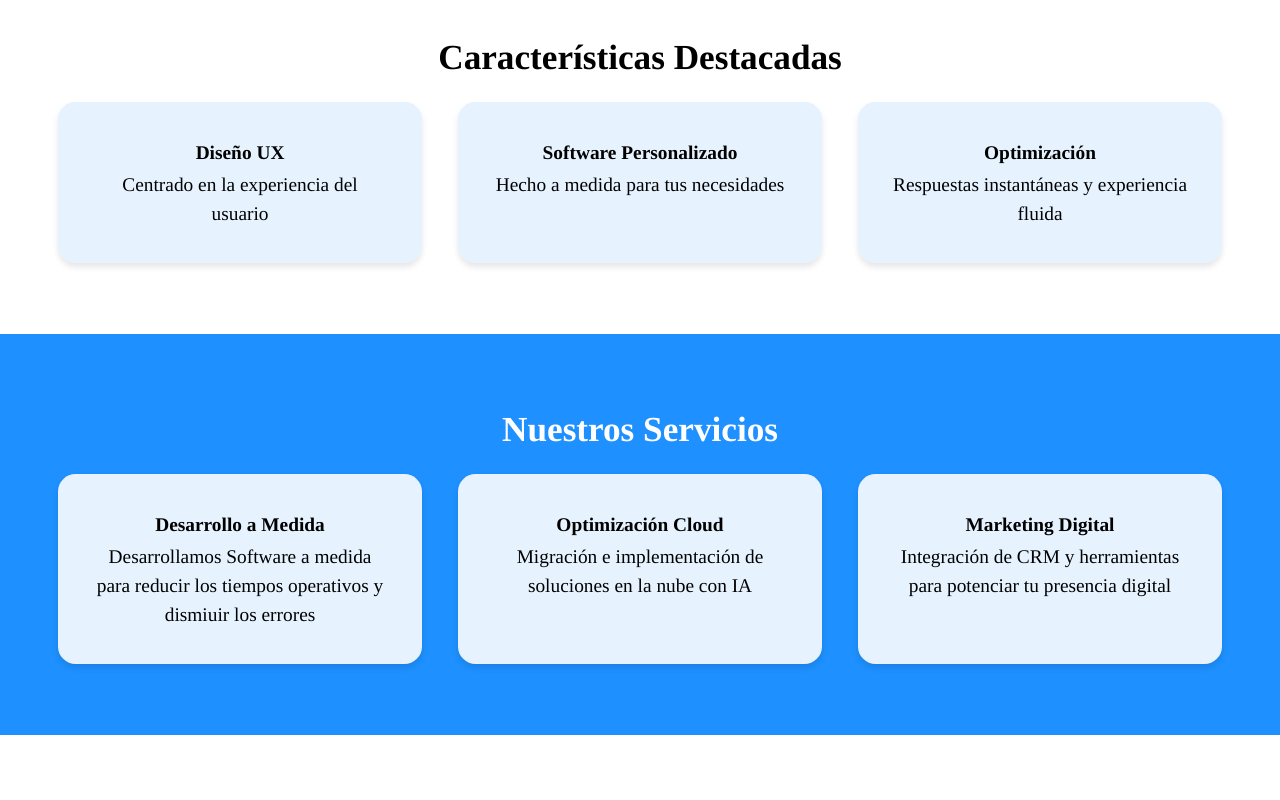
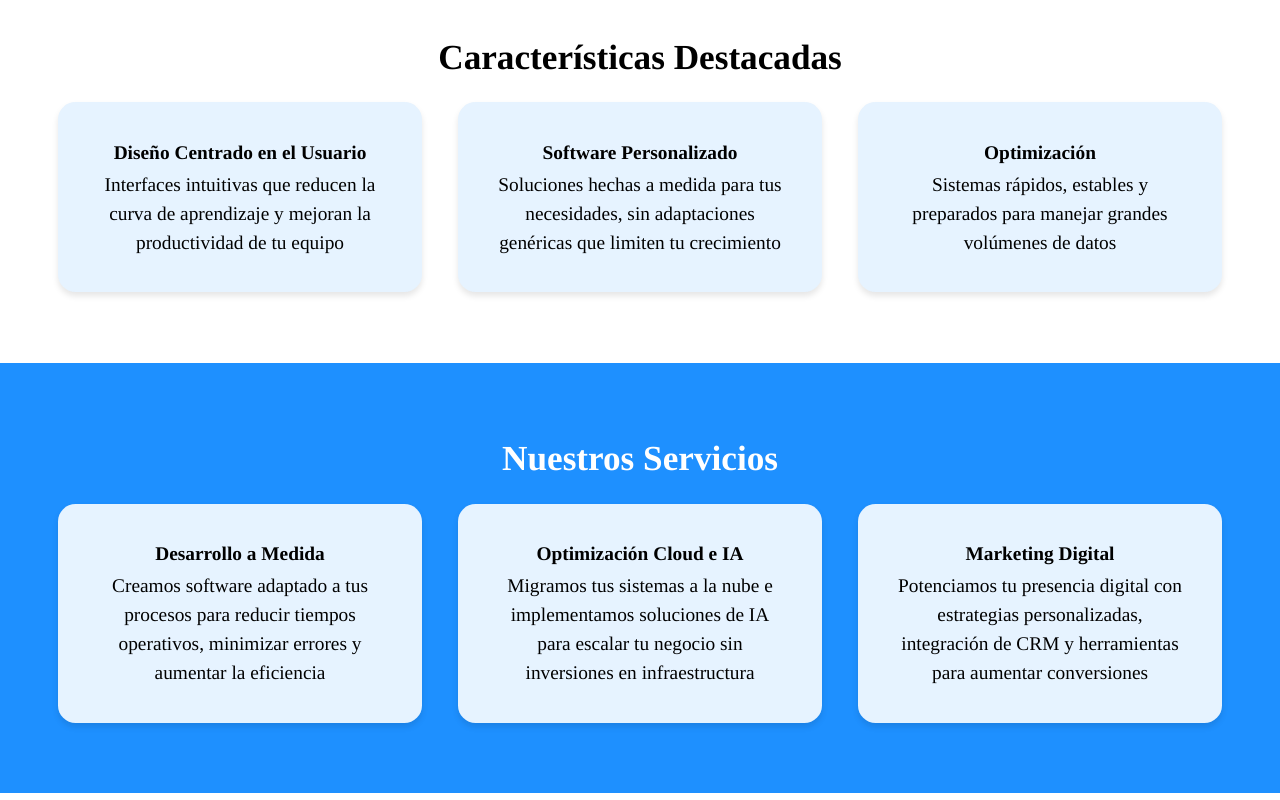
Before and after one commit to sebast825/Deklan, a website: page index.html in a window 1280 px wide. Shown: the part 1440-2240 px from the top of the page. Drawn offline with nearby package versions, Linux system fonts and the light colour scheme.

Commit message:
rows popup

```diff
--- a/index.html
+++ b/index.html
@@ -29,6 +29,7 @@
                 <input type="text" placeholder="Nombre completo" required name="from_name" id="from_name" />
                 <input type="email" placeholder="Correo electrónico" name="email_id" id="email_id" required />
                 <textarea required
+                rows="8"
                     placeholder="Describe tu consulta aquí. ¡Mientras más detalles, mejor podremos ayudarte!"
                     name="message" id="message"></textarea>
                 <button type="submit" id="button" class="button button--submit">Enviar Consulta</button>
@@ -134,16 +135,16 @@
                 <h2 class="section__title">Características Destacadas</h2>
                 <div class="features__grid">
                     <div class="feature">
-                        <h3 class="feature__title">Diseño UX</h3>
-                        <p class="feature__description">Centrado en la experiencia del usuario</p>
+                        <h3 class="feature__title">Diseño Centrado en el Usuario</h3>
+                        <p class="feature__description">Interfaces intuitivas que reducen la curva de aprendizaje y mejoran la productividad de tu equipo</p>
                     </div>
                     <div class="feature">
                         <h3 class="feature__title">Software Personalizado</h3>
-                        <p class="feature__description">Hecho a medida para tus necesidades</p>
+                        <p class="feature__description">Soluciones hechas a medida para tus necesidades, sin adaptaciones genéricas que limiten tu crecimiento</p>
                     </div>
                     <div class="feature">
                         <h3 class="feature__title">Optimización</h3>
-                        <p class="feature__description">Respuestas instantáneas y experiencia fluida</p>
+                        <p class="feature__description">Sistemas rápidos, estables y preparados para manejar grandes volúmenes de datos</p>
                     </div>
                 </div>
             </div>
@@ -155,17 +156,15 @@
                 <div class="features__grid">
                     <div class="feature">
                         <h3 class="feature__title">Desarrollo a Medida</h3>
-                        <p class="feature__description">Desarrollamos Software a medida para reducir los tiempos
-                            operativos y dismiuir los errores</p>
+                        <p class="feature__description">Creamos software adaptado a tus procesos para reducir tiempos operativos, minimizar errores y aumentar la eficiencia</p>
                     </div>
                     <div class="feature">
-                        <h3 class="feature__title">Optimización Cloud</h3>
-                        <p class="feature__description">Migración e implementación de soluciones en la nube con IA</p>
+                        <h3 class="feature__title">Optimización Cloud e IA</h3>
+                        <p class="feature__description">Migramos tus sistemas a la nube e implementamos soluciones de IA para escalar tu negocio sin inversiones en infraestructura</p>
                     </div>
                     <div class="feature">
                         <h3 class="feature__title">Marketing Digital</h3>
-                        <p class="feature__description">Integración de CRM y herramientas para potenciar tu presencia
-                            digital</p>
+                        <p class="feature__description">Potenciamos tu presencia digital con estrategias personalizadas, integración de CRM y herramientas para aumentar conversiones</p>
                     </div>
                 </div>
 
@@ -189,7 +188,8 @@
 
     <footer class="footer">
         <div class="container">
-            <p>&copy; 2025 Deklan | Desarrollo de Software. Todos los derechos reservados.</p>
+            <p>&copy; 2025 Deklan | Desarrollo de Software.</p>
+            <p>Tecnología que escala tu negocio. Todos los derechos reservados</p>
         </div>
     </footer>
 
```
